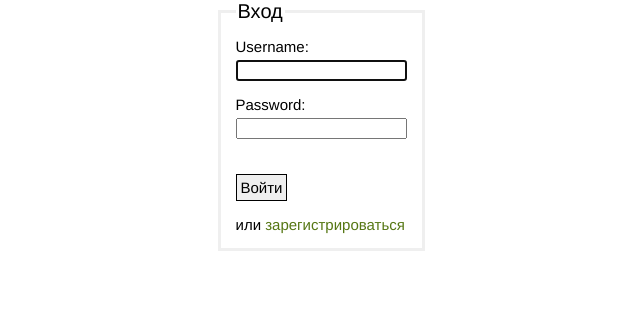
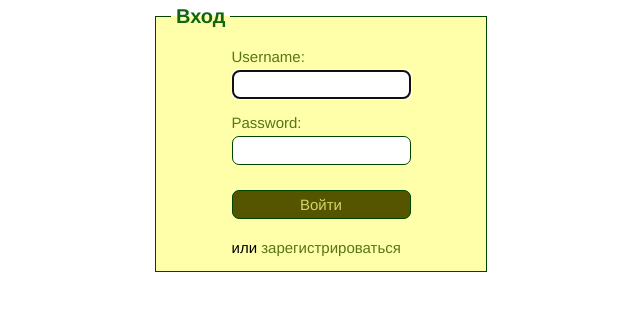
Before and after one commit to ndrewl/awslibrary, a Django app: a page that uses library/templates/library/base.html in a window 1280 px wide. Shown: the part 202-513 px from the top of the page, without its empty margins (319-959 px from the left). Run offline with Django 3.2, Linux system fonts and the light colour scheme.

Commit message:
Better styles for forms

```diff
--- a/library/static/css/library.css
+++ b/library/static/css/library.css
@@ -43,8 +43,7 @@ table {
     width: 100%;
     font-size: 1.5rem;
     border-collapse: collapse;
-    border-width: 3px;
-    border-style: solid;
+    border: 2px solid #004400;
     min-width: 60rem;
 }
 
@@ -84,8 +83,7 @@ tfoot td {
 }
 
 thead th {
-    border-width: 2px;
-    border-style: solid;
+    border: 2px solid #004400;
 }
 
 tbody tr:nth-child(odd) {
@@ -130,7 +128,15 @@ fieldset {
     border-style: solid;
     margin: auto;
     padding: 1.5rem;
-    width: fit-content;
+    width: 30rem;
+    border: 1px #004400 solid;
+    background-color: #FFFFAA;
+}
+
+fieldset legend {
+    padding: 5px;
+    color: #116611;
+    font-weight: bold;;
 }
 
 form {
@@ -142,19 +148,27 @@ form {
 label {
     display: block;
     margin-bottom: 0.5rem;
+    color: #567714;
 }
 
 input {
     margin-bottom: 1.5rem;
+    padding: 0.5rem;
+    border: 1px #004400 solid;
+    width: 100%;
+    border-radius: 0.7rem;
 }
 
 fieldset input[type=submit] {
     display: block;
-    margin-top: 2rem;
-    padding: 4px;
+    margin-top: 1rem;
+    margin-bottom: 2rem;
+    padding: 0.5rem;
     cursor: pointer;
     border-width: 1px;
     border-style: solid;
+    background-color: #555500;
+    color: #D4D46A;
 }
 
 /*
```
